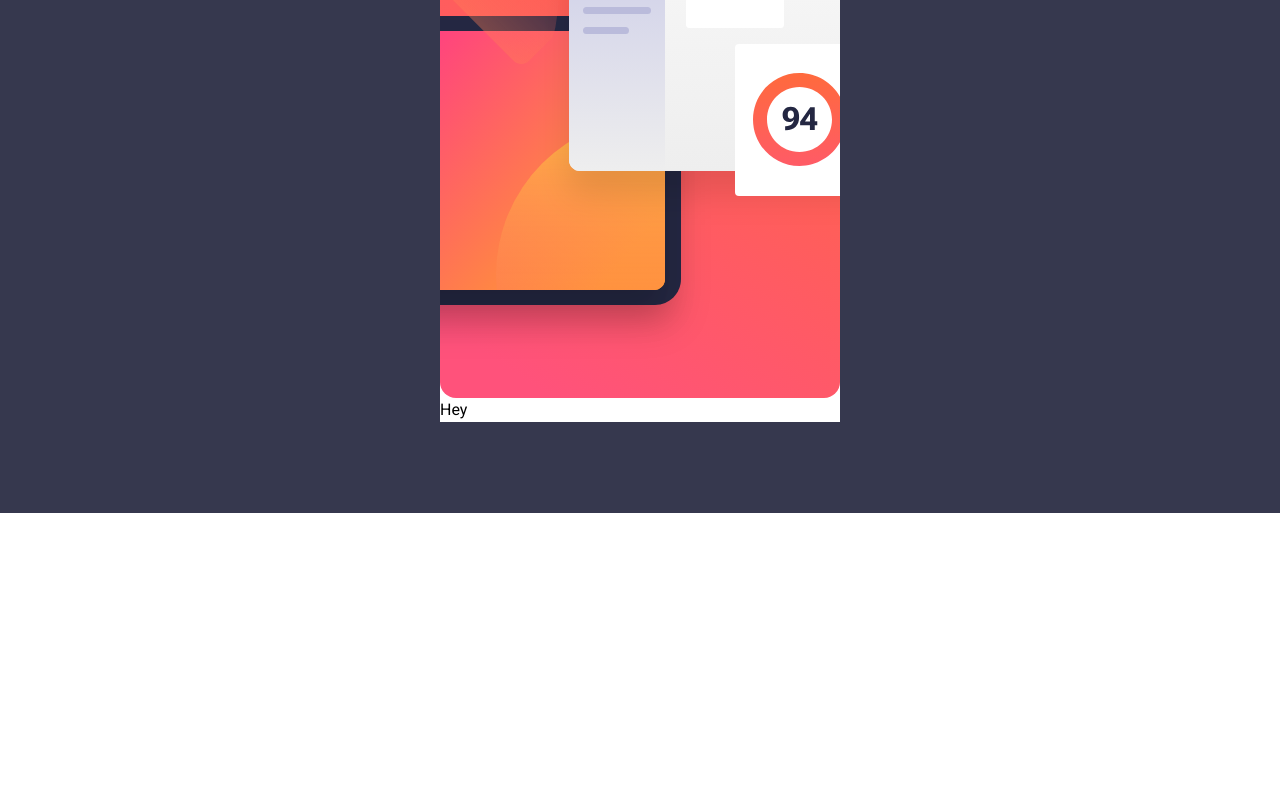
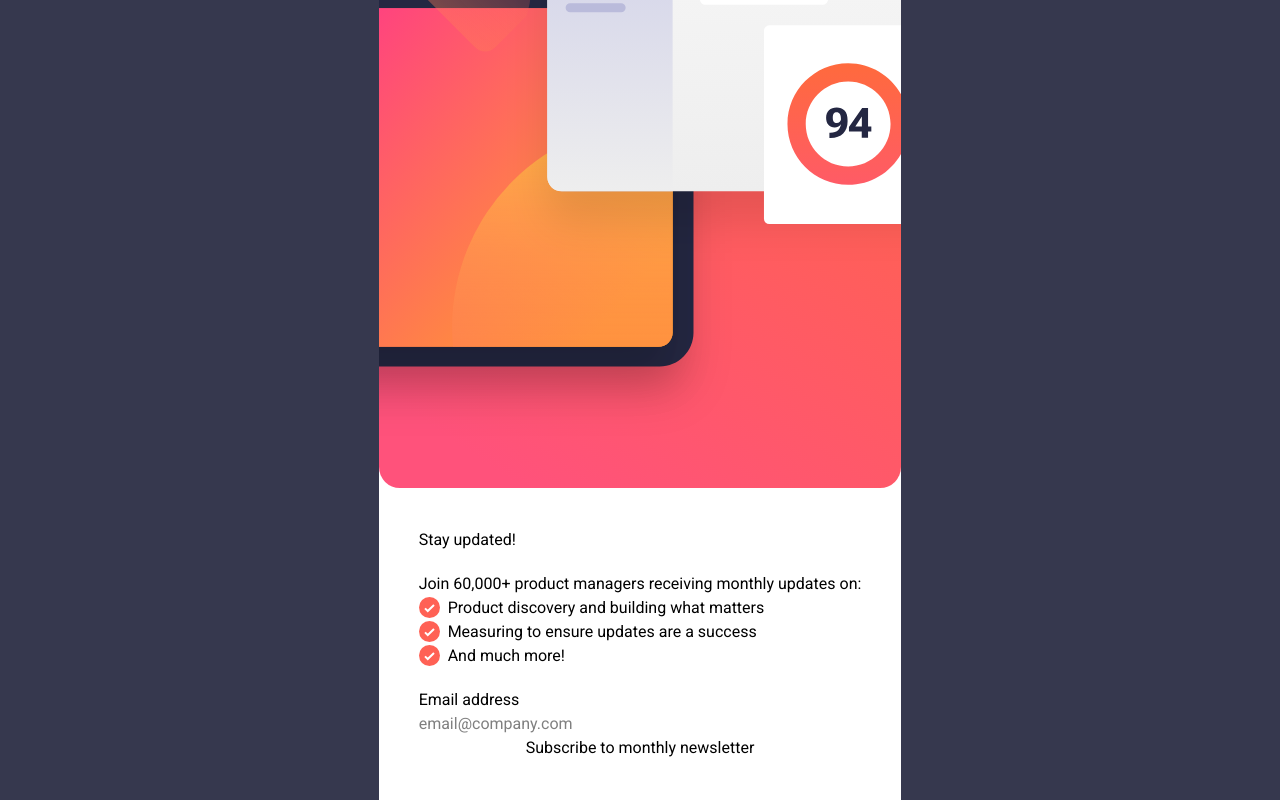
Before and after one commit to 7savv7/frontendmentor, a React (Vite) app in the folder junior/newsletter-sign-up-with-success-message/: page / in a window 1280 px wide. Shown: the part 287-1087 px from the top of the page. Before the commit the page ends 800 px from the top, so only its background shows below. Built offline with nearby package versions, Linux system fonts and the light colour scheme.

Commit message:
[newsletter-sign-up-with-success-message]: Add content info

```diff
--- a/junior/newsletter-sign-up-with-success-message/src/App.tsx
+++ b/junior/newsletter-sign-up-with-success-message/src/App.tsx
@@ -2,7 +2,34 @@ function App() {
   return (
     <div className="min-h-svh flex justify-center items-center bg-blue-700 lg:min-h-screen">
       <div className="bg-white min-h-svh w-full lg:min-h-fit flex flex-col-reverse justify-end lg:w-fit">
-        <div>Hey</div>
+        <div className="p-10 flex flex-col gap-5">
+          <h1>Stay updated!</h1>
+
+          <div>
+            <p>Join 60,000+ product managers receiving monthly updates on:</p>
+
+            <ul>
+              {[
+                "Product discovery and building what matters",
+                "Measuring to ensure updates are a success",
+                "And much more!",
+              ].map((i) => (
+                <li key={i} className="flex items-center gap-2">
+                  <img src="images/icon-list.svg" alt="icon-list" />
+                  <p>{i}</p>
+                </li>
+              ))}
+            </ul>
+          </div>
+
+          <div className="flex flex-col">
+            <p>Email address</p>
+
+            <input type="text" placeholder="email@company.com " />
+
+            <button>Subscribe to monthly newsletter</button>
+          </div>
+        </div>
 
         <picture>
           <source
```
